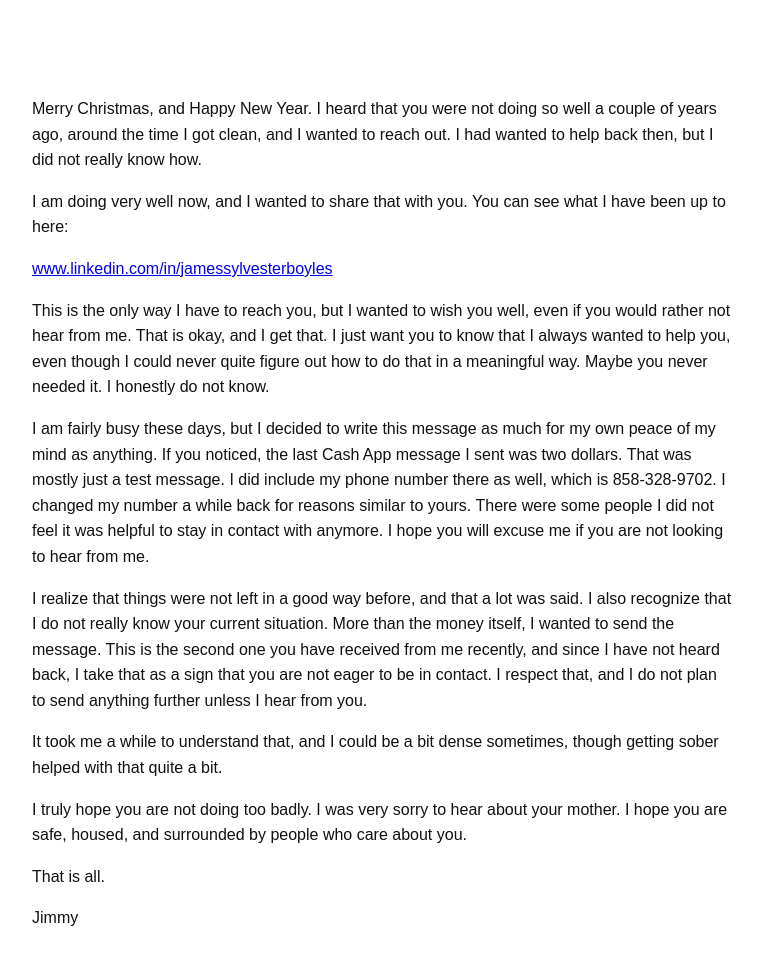
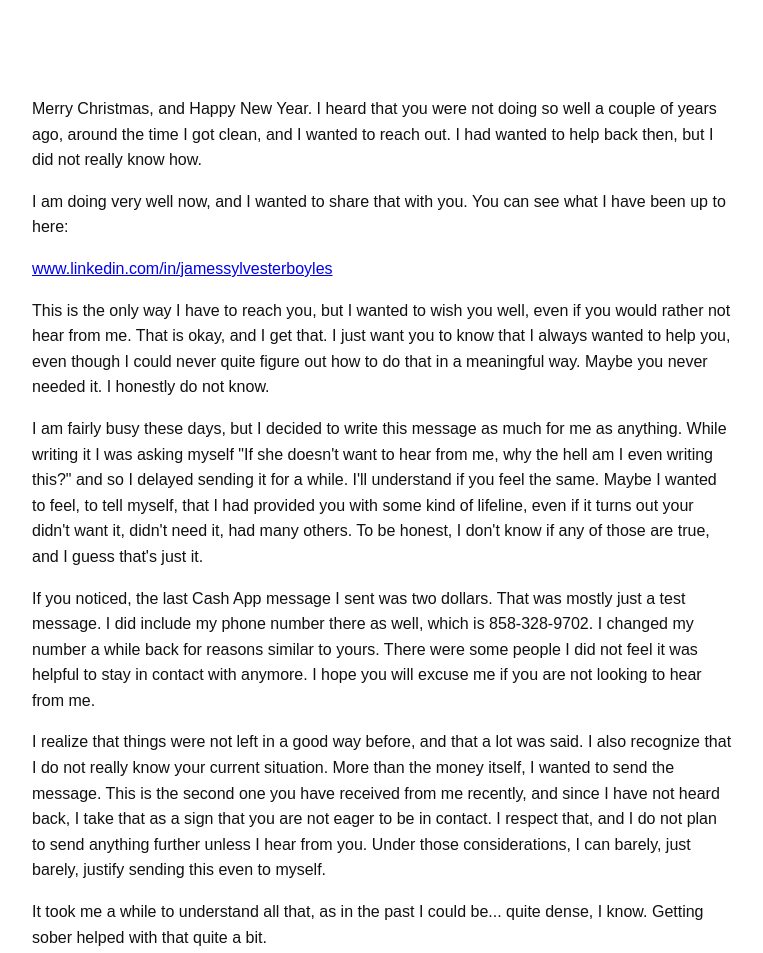
Before and after one commit to somnitek/for_kimi, a plain HTML site: page index.html in a window 1280 px wide. Shown: the top 953 px of the page, without its empty margins (258-1021 px from the left). Drawn offline with Linux system fonts and the light colour scheme.

Commit message:
Refactor personal message in index.html
Revised personal message for clarity and conciseness.

```diff
--- a/index.html
+++ b/index.html
@@ -25,11 +25,13 @@
 
 <p>This is the only way I have to reach you, but I wanted to wish you well, even if you would rather not hear from me. That is okay, and I get that. I just want you to know that I always wanted to help you, even though I could never quite figure out how to do that in a meaningful way. Maybe you never needed it. I honestly do not know.</p>
 
-<p>I am fairly busy these days, but I decided to write this message as much for my own peace of my mind as anything. If you noticed, the last Cash App message I sent was two dollars. That was mostly just a test message. I did include my phone number there as well, which is 858-328-9702. I changed my number a while back for reasons similar to yours. There were some people I did not feel it was helpful to stay in contact with anymore. I hope you will excuse me if you are not looking to hear from me.</p>
+<p>I am fairly busy these days, but I decided to write this message as much for me as anything. While writing it I was asking myself "If she doesn't want to hear from me, why the hell am I even writing this?" and so I delayed sending it for a while. I'll understand if you feel the same. Maybe I wanted to feel, to tell myself, that I had provided you with some kind of lifeline, even if it turns out your didn't want it, didn't need it, had many others. To be honest, I don't know if any of those are true, and I guess that's just it.</p>
 
-<p>I realize that things were not left in a good way before, and that a lot was said. I also recognize that I do not really know your current situation. More than the money itself, I wanted to send the message. This is the second one you have received from me recently, and since I have not heard back, I take that as a sign that you are not eager to be in contact. I respect that, and I do not plan to send anything further unless I hear from you.</p>
+<p>If you noticed, the last Cash App message I sent was two dollars. That was mostly just a test message. I did include my phone number there as well, which is 858-328-9702. I changed my number a while back for reasons similar to yours. There were some people I did not feel it was helpful to stay in contact with anymore. I hope you will excuse me if you are not looking to hear from me.</p>
 
-<p>It took me a while to understand that, and I could be a bit dense sometimes, though getting sober helped with that quite a bit.</p>
+<p>I realize that things were not left in a good way before, and that a lot was said. I also recognize that I do not really know your current situation. More than the money itself, I wanted to send the message. This is the second one you have received from me recently, and since I have not heard back, I take that as a sign that you are not eager to be in contact. I respect that, and I do not plan to send anything further unless I hear from you. Under those considerations, I can barely, just barely, justify sending this even to myself.</p>
+
+<p>It took me a while to understand all that, as in the past I could be... quite dense, I know. Getting sober helped with that quite a bit.</p>
 
 <p>I truly hope you are not doing too badly. I was very sorry to hear about your mother. I hope you are safe, housed, and surrounded by people who care about you.</p>
 
```
